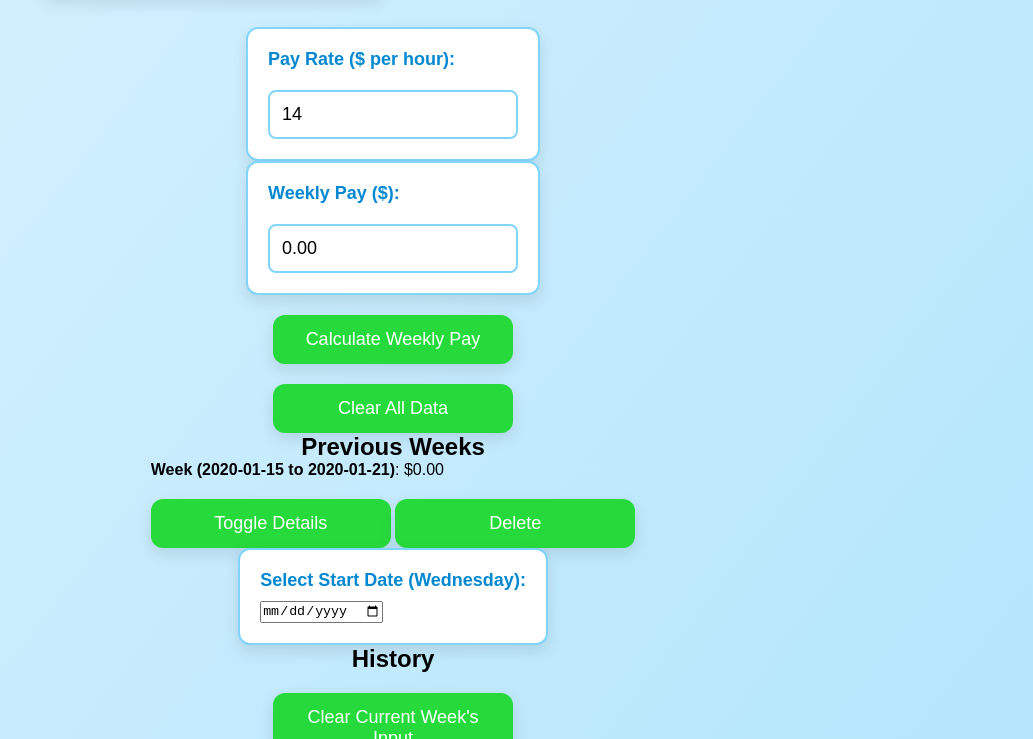
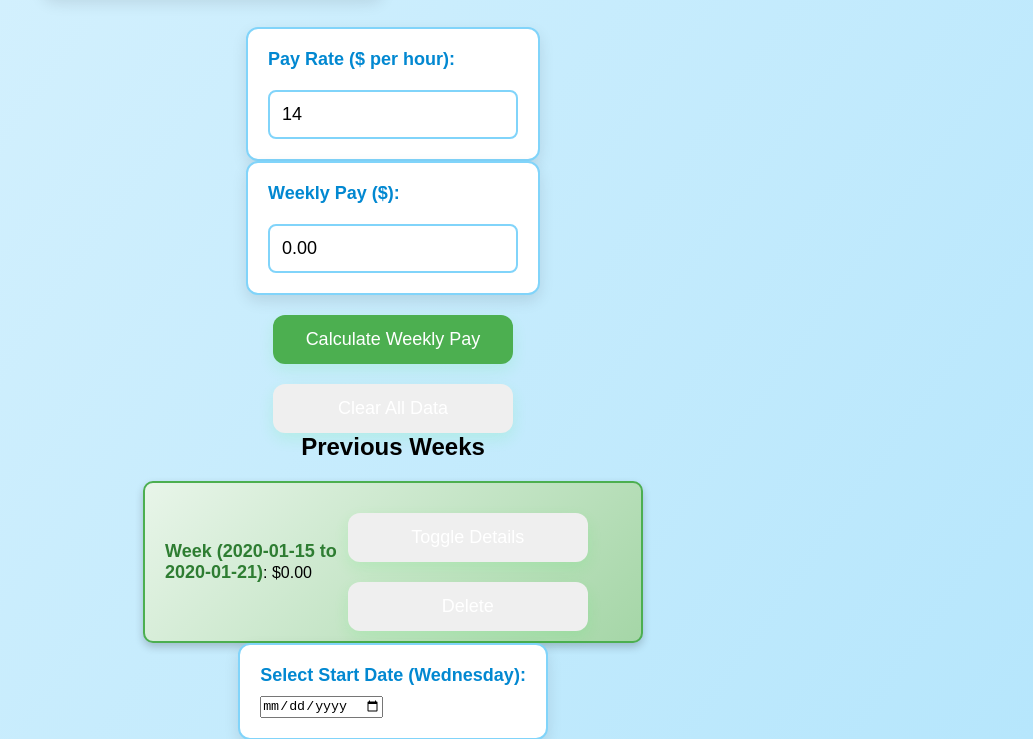
Before and after one commit to bibekraj99/weekly-pay-tracker, a plain HTML site: page index.html in a window 1280 px wide. Both pictures are taken after typing "2020-01-15", "5", "5", "5", "5", "5" into the empty fields and a click on the button "Calculate Weekly Pay". Shown: the part 805-1544 px from the top of the page, without its empty margins (247-1280 px from the left). Drawn offline with Linux system fonts and the light colour scheme.

Commit message:
Update styles.css

```diff
--- a/styles.css
+++ b/styles.css
@@ -7,14 +7,13 @@
 
 /* Body styling */
 body {
-    font-family: 'Arial', sans-serif;
+    font-family: Arial, sans-serif;
     background-color: #e1f5fe; /* Light blue background */
     padding: 20px;
     display: flex;
-    justify-content: center;
+    flex-direction: column;
     align-items: center;
     min-height: 100vh;
-    flex-direction: column;
     background-image: linear-gradient(to bottom right, #e1f5fe, #b3e5fc);
 }
 
@@ -31,7 +30,7 @@ h1 {
 /* Container for days inputs */
 #daysContainer {
     display: grid;
-    grid-template-columns: repeat(2, 1fr);
+    grid-template-columns: repeat(2, 1fr); /* 2 columns on larger screens */
     gap: 20px;
     margin-bottom: 30px;
     width: 100%;
@@ -48,14 +47,7 @@ h1 {
     padding: 20px;
     border-radius: 12px;
     box-shadow: 0 6px 15px rgba(0, 0, 0, 0.1);
-    transition: all 0.3s ease;
     border: 2px solid #81d4fa;
-}
-
-/* Hover effect for form groups */
-.form-group:hover {
-    box-shadow: 0 8px 25px rgba(0, 0, 0, 0.2);
-    border-color: #4caf50;
 }
 
 /* Label styling */
@@ -76,19 +68,11 @@ input[type="number"], input[type="text"] {
     border-radius: 8px;
     border: 2px solid #81d4fa;
     outline: none;
-    transition: border-color 0.3s ease, background-color 0.3s ease;
-}
-
-/* Input focus effect */
-input[type="number"]:focus, input[type="text"]:focus {
-    border-color: #00c853; /* Green */
-    background-color: #e8f5e9;
 }
 
 /* Buttons styling */
 button {
     padding: 14px 28px;
-    background-color: #27da3c; /* Red */
     color: white;
     border: none;
     border-radius: 12px;
@@ -97,19 +81,34 @@ button {
     transition: background-color 0.3s ease, transform 0.3s ease;
     margin-top: 20px;
     width: 240px;
-    box-shadow: 0 6px 15px rgba(0, 0, 0, 0.1);
+    box-shadow: 0 6px 15px rgba(9, 242, 40, 0.1);
 }
 
-/* Button hover effect */
-button:hover {
-    background-color: #d3c82f; /* Darker red */
-    transform: scale(1.05);
+/* Green color for Calculate Weekly Pay button */
+button.calculate-pay {
+    background-color: #4caf50; /* Green */
 }
 
-/* Disabled button */
-button:disabled {
-    background-color: #ccc;
-    cursor: not-allowed;
+button.calculate-pay:hover {
+    background-color: #388e3c; /* Darker Green */
+}
+
+/* History container styling */
+#historyContainer {
+    display: flex;
+    flex-wrap: wrap;
+    gap: 20px;
+    margin-top: 20px;
+}
+
+/* Each history item styled as a card */
+.history-item {
+    border: 2px solid #4caf50;
+    border-radius: 10px;
+    padding: 15px;
+    background: linear-gradient(135deg, #e8f5e9, #a5d6a7);
+    width: 300px;
+    box-shadow: 0 4px 8px rgba(0, 0, 0, 0.2);
 }
 
 /* Footer for additional space or info */
@@ -120,13 +119,43 @@ footer {
     color: #444;
 }
 
-/* Responsive Design */
-@media (max-width: 600px) {
-    #daysContainer {
-        grid-template-columns: 1fr;
-    }
+/* History container styling */
+#historyContainer {
+    display: flex;
+    flex-wrap: wrap;
+    gap: 20px;
+    margin-top: 20px;
+    justify-content: center;
+}
 
-    button {
-        width: 100%;
-    }
+/* Each history item styled as a card */
+.history-item {
+    display: flex;
+    align-items: center;
+    justify-content: space-between;
+    padding: 10px 20px;
+    background-color: #e8f5e9;
+    border: 2px solid #4caf50;
+    border-radius: 10px;
+    width: 100%;
+    max-width: 500px;
+    box-shadow: 0 4px 8px rgba(0, 0, 0, 0.2);
+    transition: transform 0.3s;
 }
+
+.history-item:hover {
+    transform: scale(1.05);
+    box-shadow: 0 6px 12px rgba(0, 0, 0, 0.3);
+}
+
+/* Text content of history item */
+.history-item strong {
+    font-size: 18px;
+    color: #2e7d32;
+}
+
+.history-item p {
+    margin: 0;
+    color: #555;
+    font-size: 16px;
+}
```
